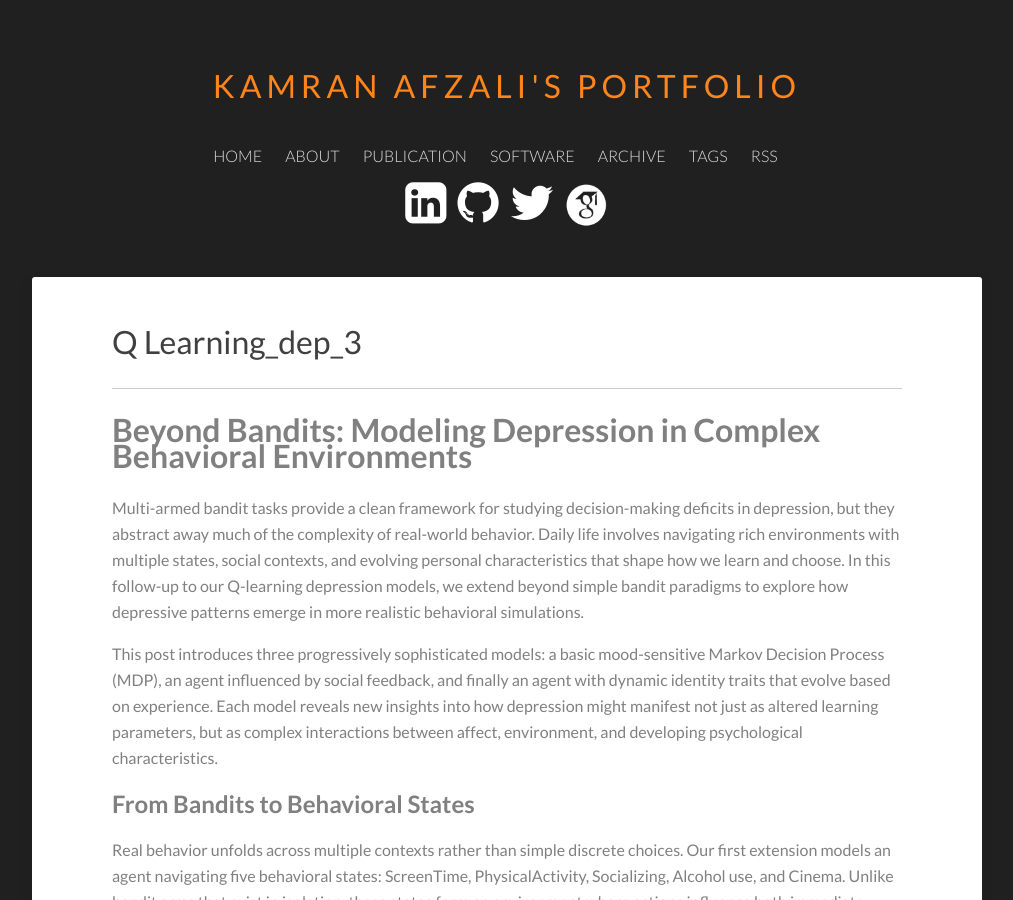
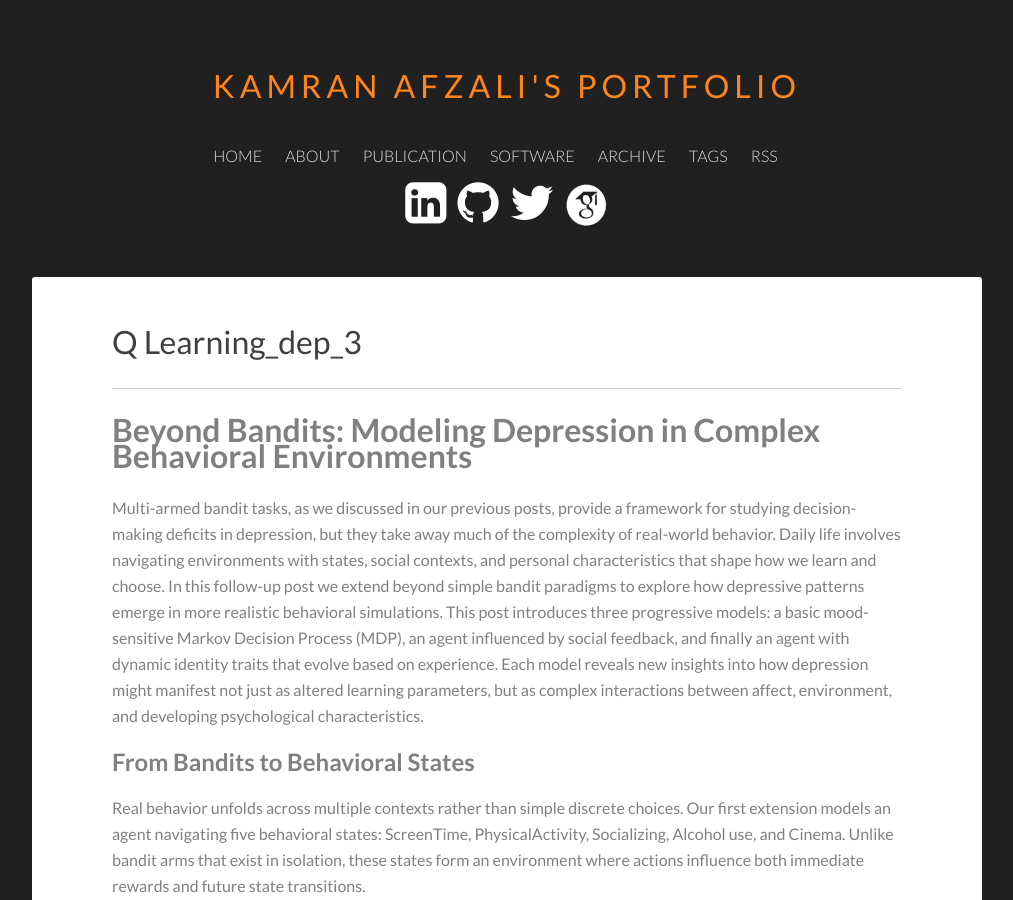
Before and after one commit to Kamran-Afzali/Kamran-Afzali.github.io, a Jekyll site: the page built from _posts/2026-10-24-Q-Learning_DEP_3.md, in a window 1280 px wide and 900 px high. Shown: the whole window, without its empty margins (133-1146 px from the left). Built offline with Jekyll 4.4.1, drawn with Linux system fonts in a browser that asks for light colours; our own code applies the rules of GitHub Pages for plain Markdown files.

Commit message:
Update 2026-10-24-Q-Learning_DEP_3.md

```diff
--- a/_posts/2026-10-24-Q-Learning_DEP_3.md
+++ b/_posts/2026-10-24-Q-Learning_DEP_3.md
@@ -1,9 +1,7 @@
 
 # Beyond Bandits: Modeling Depression in Complex Behavioral Environments
 
-Multi-armed bandit tasks provide a clean framework for studying decision-making deficits in depression, but they abstract away much of the complexity of real-world behavior. Daily life involves navigating rich environments with multiple states, social contexts, and evolving personal characteristics that shape how we learn and choose. In this follow-up to our Q-learning depression models, we extend beyond simple bandit paradigms to explore how depressive patterns emerge in more realistic behavioral simulations.
-
-This post introduces three progressively sophisticated models: a basic mood-sensitive Markov Decision Process (MDP), an agent influenced by social feedback, and finally an agent with dynamic identity traits that evolve based on experience. Each model reveals new insights into how depression might manifest not just as altered learning parameters, but as complex interactions between affect, environment, and developing psychological characteristics.
+Multi-armed bandit tasks, as we discussed in our previous posts, provide a framework for studying decision-making deficits in depression, but they take away much of the complexity of real-world behavior. Daily life involves navigating environments with states, social contexts, and personal characteristics that shape how we learn and choose. In this follow-up post we extend beyond simple bandit paradigms to explore how depressive patterns emerge in more realistic behavioral simulations. This post introduces three progressive models: a basic mood-sensitive Markov Decision Process (MDP), an agent influenced by social feedback, and finally an agent with dynamic identity traits that evolve based on experience. Each model reveals new insights into how depression might manifest not just as altered learning parameters, but as complex interactions between affect, environment, and developing psychological characteristics.
 
 ## From Bandits to Behavioral States
 
```
